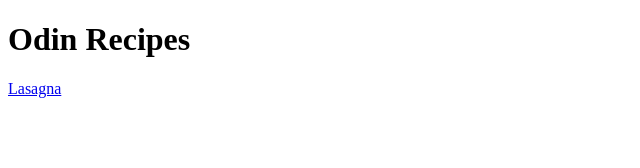
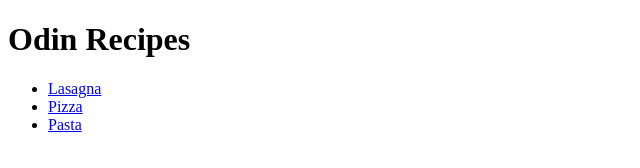
Before and after one commit to MLankaoui/odin-recipes, a plain HTML site: page index.html in a window 1280 px wide. Shown: the whole page, without its empty margins (0-640 px from the left). Drawn offline with Linux system fonts and the light colour scheme.

Commit message:
Add new recipes, put their link on the home page
Adding two more recipes as well as linking them with the home page

```diff
--- a/index.html
+++ b/index.html
@@ -8,6 +8,10 @@
 <body>
     <h1>Odin Recipes</h1>
     <!-- links to recipes -->
-    <a href="./recipes/lasagna.html">Lasagna</a>
+    <ul>
+        <li><a href="./recipes/lasagna.html">Lasagna</a></li>
+        <li><a href="./recipes/pizza.html">Pizza</a></li>
+        <li><a href="./recipes/pasta.html">Pasta</a></li>
+    </ul>
 </body>
 </html>
```
Also changed, not shown: recipes/pasta.html (added), recipes/pizza.html (added).
